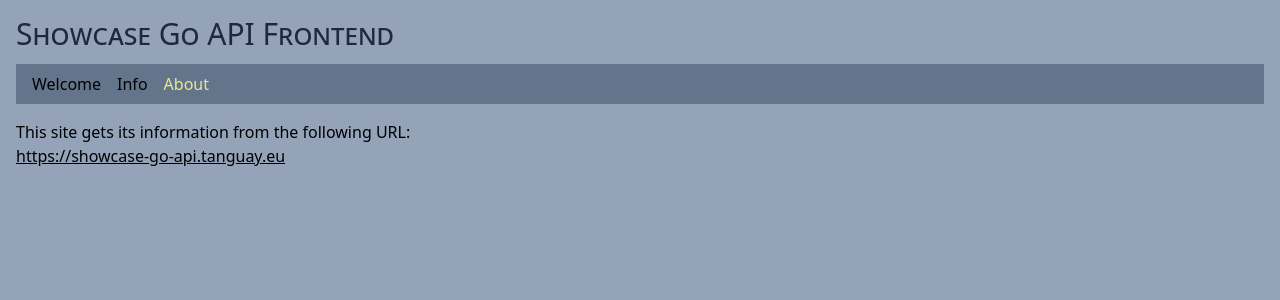
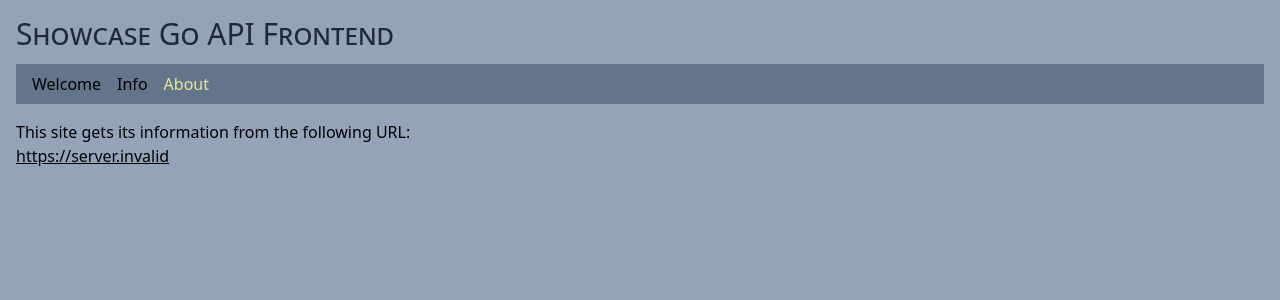
Before and after one commit to edwardtanguay/showcase-go-use-api, a React (Vite) app: page /about in a window 1280 px wide. Shown: the top 300 px of the page. Built offline with nearby package versions, Linux system fonts and the light colour scheme; no server answers.

Commit message:
env file

```diff
--- a/src/config.ts
+++ b/src/config.ts
@@ -1,4 +1,4 @@
 export const backendUrl = (): string => {
-	// const url = "http://localhost:7788";
-	return "https://showcase-go-api.tanguay.eu";
+	const backendUrl = import.meta.env.VITE_BACKEND_URL;
+	return backendUrl;
 };
--- a/src/pages/PageWelcome.tsx
+++ b/src/pages/PageWelcome.tsx
@@ -16,7 +16,7 @@ export const PageWelcome = () => {
 
 	return (
 		<>
-			<p>There are there {languages.length} languages, being loaded from <a target="_blank" className="underline" href={languagesUrl}>{languagesUrl}</a>.</p>
+			<p>There are there {languages.length} languages, loaded from <a target="_blank" className="underline" href={languagesUrl}>{languagesUrl}</a>.</p>
 			<ul className="list-disc ml-4">
 				{languages.map((language, index) => {
 					return <li key={index}>{language}</li>;
```
Also changed, not shown: 1 other file (tests, documents, lock files or other folders).
